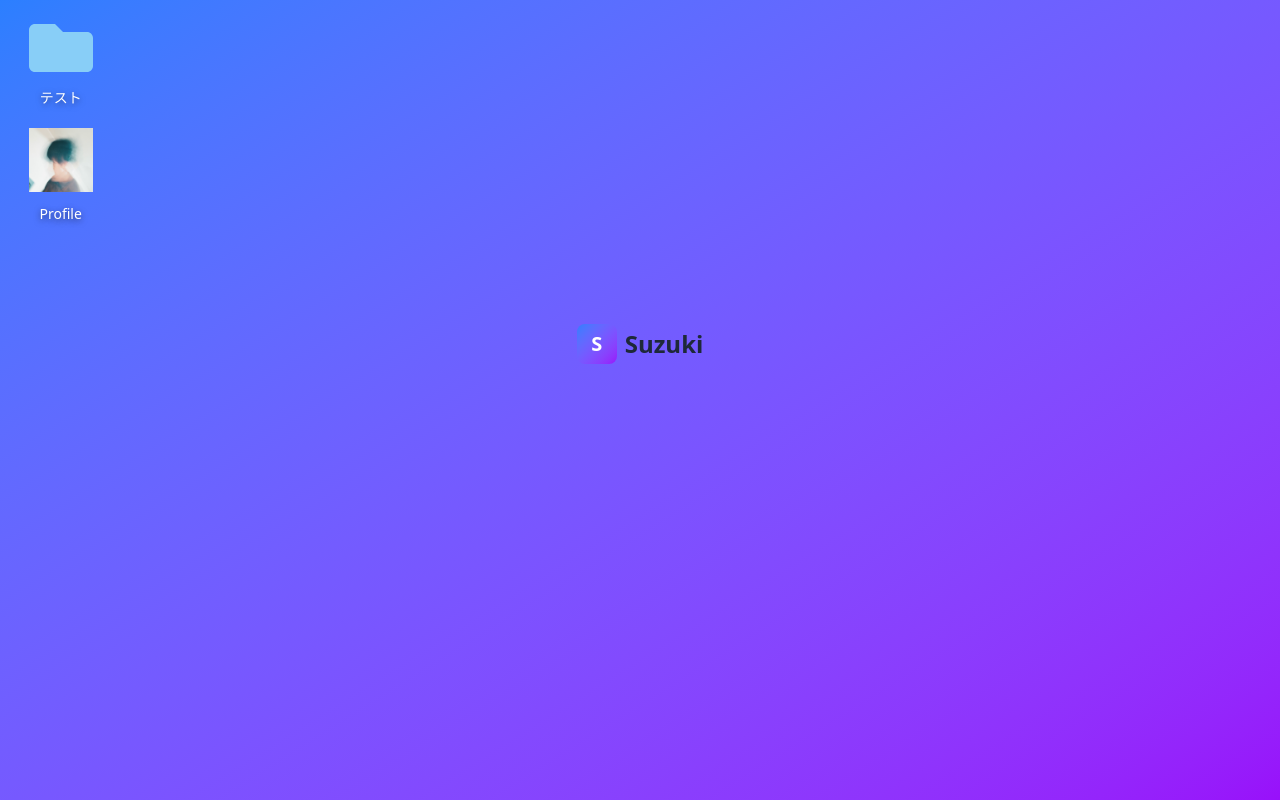
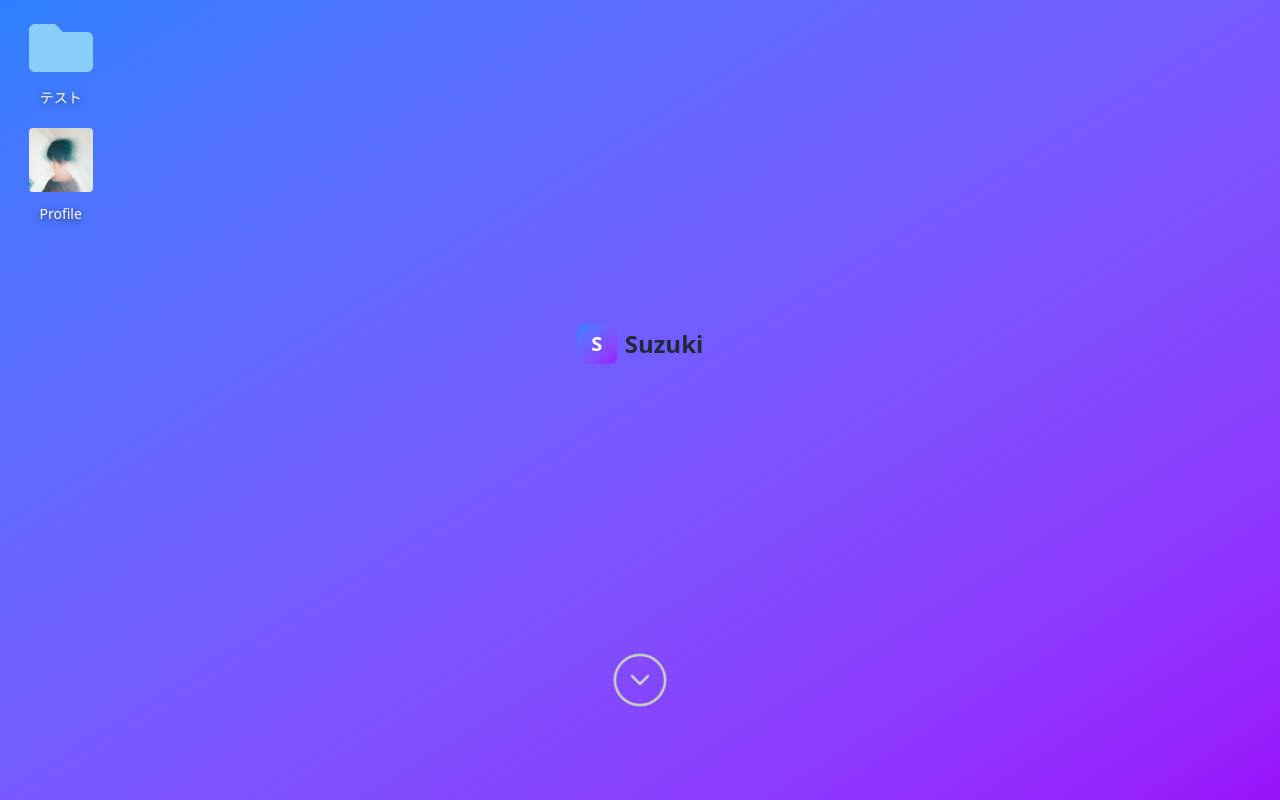
Before and after one commit to sookoo19/Portfolio, a React (Vite) app in the folder portfolio/: page / in a window 1280 px wide. Built offline with nearby package versions, Linux system fonts and the light colour scheme.

Commit message:
suspense

```diff
--- /dev/null
+++ b/portfolio/src/components/DownScrollButton.tsx
@@ -0,0 +1,33 @@
+import { CiCircleChevDown } from "react-icons/ci";
+import { motion } from 'motion/react';
+import { useState } from 'react';
+
+export interface DownScrollButtonProps {
+  /** How large should the button be? */
+  size?: 'small' | 'medium' | 'large';
+  /** Optional click handler */
+  onClick?: () => void;
+}
+
+export default function DownScrollButton({
+  size = 'medium',
+  ...props
+}: DownScrollButtonProps){
+  const [isHovering, setIsHovering] = useState(false);
+  const iconSize = size === 'small' ? 16 : size === 'large' ? 64 : 32;
+
+  return (
+    <motion.button
+        onHoverStart={() => setIsHovering(true)}
+        onHoverEnd={() => setIsHovering(false)}
+        aria-label='Scroll down'
+    >
+      <motion.div
+        animate={{ color: isHovering ? '#292929ff' : '#c7c7c7ff' }}
+        transition={{ duration: 0.2 }}
+      >
+        <CiCircleChevDown size={iconSize} {...props} />
+      </motion.div>
+    </motion.button>
+  )
+}
--- /dev/null
+++ b/portfolio/src/components/Loading.tsx
@@ -0,0 +1,3 @@
+export default function ProfileIcon(){
+    return (0)
+}
--- a/portfolio/src/components/ProfileIcon.tsx
+++ b/portfolio/src/components/ProfileIcon.tsx
@@ -53,7 +53,7 @@ export default function ProfileIcon({
                 ease: ['easeOut', bounceEase],
                 times: [0, 0.4, 1],
                 repeat: Infinity,
-                repeatDelay: 3,
+                repeatDelay: 4,
               }
             : { duration: 0.2 }
         }
@@ -65,7 +65,7 @@ export default function ProfileIcon({
           alt={name ? '' : 'Profile'}
           width={64}
           height={64}
-          className='w-16 h-16 object-cover'
+          className='w-16 h-16 object-cover rounded-sm'
         />
 
         {name && (
--- a/portfolio/src/main.tsx
+++ b/portfolio/src/main.tsx
@@ -1,10 +1,18 @@
-import { StrictMode } from 'react';
+import { StrictMode, Suspense, lazy } from 'react';
 import { createRoot } from 'react-dom/client';
 import './index.css';
-import App from './pages/App.tsx';
+import Loading from './components/Loading';
+
+const sleep = (ms: number) => new Promise(resolve => setTimeout(resolve, ms));
+
+const App = lazy(() =>
+  sleep(2000).then(() => import('./pages/App'))
+);
 
 createRoot(document.getElementById('root')!).render(
   <StrictMode>
-    <App />
+    <Suspense fallback={<Loading />}>
+      <App />
+    </Suspense>
   </StrictMode>
 );
--- a/portfolio/src/pages/App.tsx
+++ b/portfolio/src/pages/App.tsx
@@ -1,10 +1,17 @@
+import { motion } from 'motion/react';
 import Logo from '../components/Logo';
 import FileIcon from '../components/FileIcon';
 import ProfileIcon from '../components/ProfileIcon';
+import DownScrollButton from '../components/DownScrollButton';
 
-function App() {
+export default function App() {
   return (
-    <div className='p-4 min-h-screen max-h-full bg-gradient-to-br from-blue-500 to-purple-600 flex items-center justify-center'>
+    <motion.div
+      initial={{ opacity: 0 }}
+      animate={{ opacity: 1 }}
+      transition={{ duration: 0.8, ease: 'easeIn' }}
+      className='p-4 min-h-screen max-h-full bg-gradient-to-br from-blue-500 to-purple-600 flex items-center justify-center'
+    >
       <div className='w-full max-w-full grid grid-cols-12 grid-rows-7 gap-4'>
         <div className='col-start-6 col-span-2 row-start-3 row-span-2 flex items-center justify-center'>
           <Logo />
@@ -15,9 +22,10 @@ function App() {
         <div className='col-start-1 row-start-2'>
           <ProfileIcon name='Profile' />
         </div>
+        <div className='col-start-6 col-span-2 row-start-6 row-span-2 flex items-center justify-center'>
+          <DownScrollButton size='large' />
+        </div>
       </div>
-    </div>
+    </motion.div>
   );
 }
-
-export default App;
```
Also changed, not shown: 1 other file (tests, documents, lock files or other folders).
